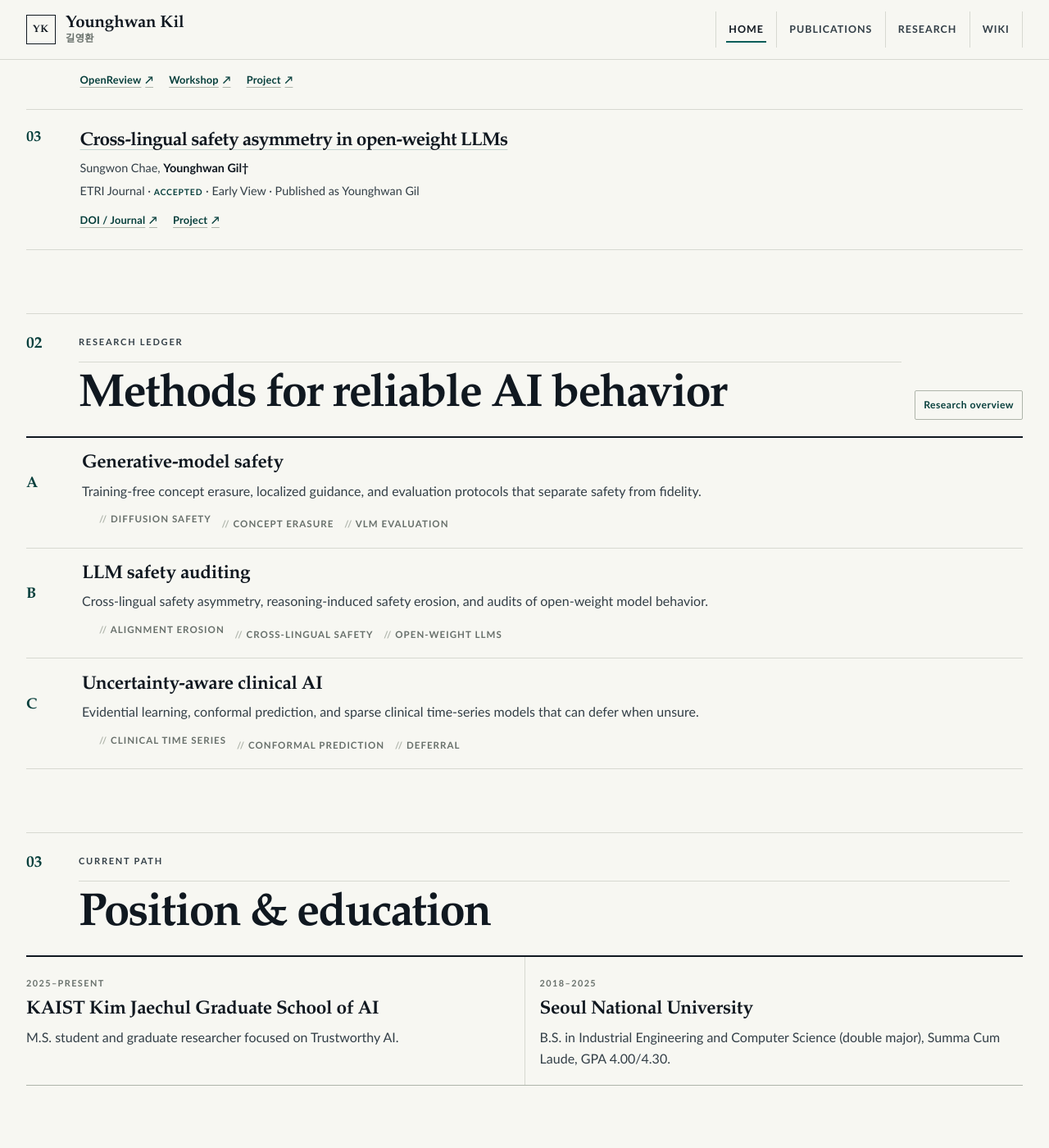
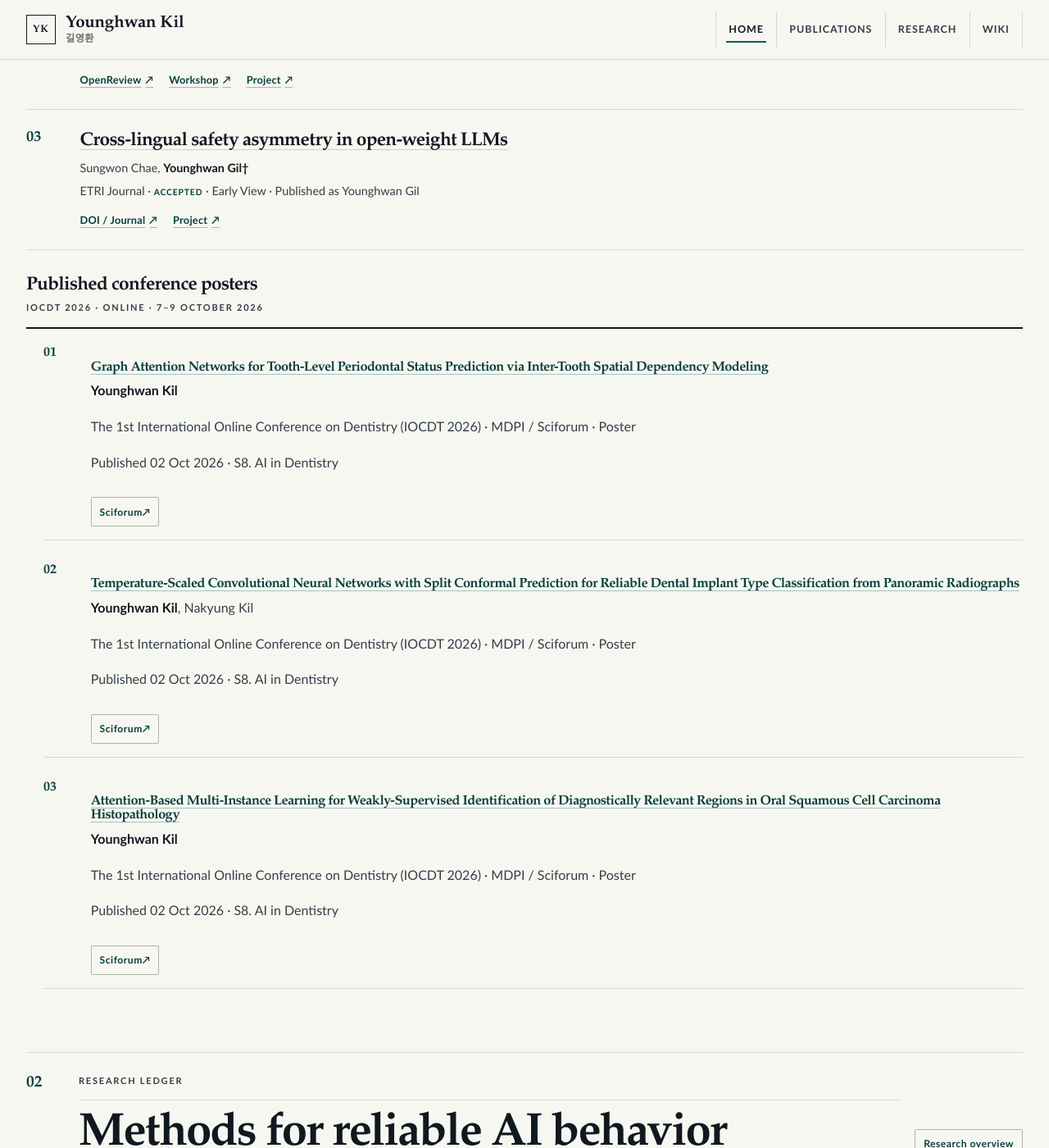
Before and after one commit to YounghwanKil/younghwan-kil, a Jekyll site: the page built from index.md, in a window 1280 px wide and 1400 px high, scrolled down 1270 px. Shown: the whole window at 82% size. Built offline with Jekyll 4.4.1, drawn with Linux system fonts in a browser that asks for light colours; some of the changed text lies outside the part shown.

Commit message:
Keep the public research record current without conflating posters and papers
Constraint: Preserve existing PDF URLs, author order, and unrelated local edits
Directive: Sciforum records are published conference posters, not MDPI journal articles
Tested: Jekyll build; 14 static regression tests; 3 browser audits across 14 routes and four viewports
Confidence: high
Scope-risk: narrow

```diff
--- /dev/null
+++ b/_data/conference_posters.yml
@@ -0,0 +1,47 @@
+# Published Sciforum conference poster records, not journal articles.
+# Public pages verified on 2026-10-03; withdrawn PerioEDL is intentionally excluded.
+- id: iocdt-periodontal-gat
+  title: "Graph Attention Networks for Tooth-Level Periodontal Status Prediction via Inter-Tooth Spatial Dependency Modeling"
+  authors:
+    - name: Younghwan Kil
+      self: true
+  venue: The 1st International Online Conference on Dentistry
+  venue_short: IOCDT 2026
+  publisher: MDPI / Sciforum
+  session: S8. AI in Dentistry
+  event_dates: 7–9 October 2026
+  status: Published
+  published_on: "2026-10-02"
+  type: Poster
+  url: https://sciforum.net/paper/34014
+
+- id: iocdt-implant-classification
+  title: "Temperature-Scaled Convolutional Neural Networks with Split Conformal Prediction for Reliable Dental Implant Type Classification from Panoramic Radiographs"
+  authors:
+    - name: Younghwan Kil
+      self: true
+    - name: Nakyung Kil
+  venue: The 1st International Online Conference on Dentistry
+  venue_short: IOCDT 2026
+  publisher: MDPI / Sciforum
+  session: S8. AI in Dentistry
+  event_dates: 7–9 October 2026
+  status: Published
+  published_on: "2026-10-02"
+  type: Poster
+  url: https://sciforum.net/paper/34015
+
+- id: iocdt-oral-histology-mil
+  title: "Attention-Based Multi-Instance Learning for Weakly-Supervised Identification of Diagnostically Relevant Regions in Oral Squamous Cell Carcinoma Histopathology"
+  authors:
+    - name: Younghwan Kil
+      self: true
+  venue: The 1st International Online Conference on Dentistry
+  venue_short: IOCDT 2026
+  publisher: MDPI / Sciforum
+  session: S8. AI in Dentistry
+  event_dates: 7–9 October 2026
+  status: Published
+  published_on: "2026-10-02"
+  type: Poster
+  url: https://sciforum.net/paper/34018
--- a/_data/publications.yml
+++ b/_data/publications.yml
@@ -14,7 +14,7 @@
   venue_short: NeurIPS 2026
   note: To appear
   links:
-    - label: PDF · Camera-ready
+    - label: PDF
       url: /assets/papers/ebsg-neurips-2026-camera-ready.pdf
     - label: OpenReview
       url: https://openreview.net/forum?id=kCWbL63oQy
--- /dev/null
+++ b/_includes/conference-posters.html
@@ -0,0 +1,12 @@
+{% assign poster_heading = include.heading_level | default: 3 %}
+<ol class="conference-list" role="list">
+  {% for poster in site.data.conference_posters %}
+  <li class="conference-poster" id="{{ poster.id | escape }}" data-status="published">
+    <h{{ poster_heading }} class="conference-title"><a href="{{ poster.url | escape }}">{{ poster.title | escape }}</a></h{{ poster_heading }}>
+    <p class="conference-authors">{% for author in poster.authors %}{% if author.self %}<strong>{{ author.name | escape }}</strong>{% else %}{{ author.name | escape }}{% endif %}{% unless forloop.last %}, {% endunless %}{% endfor %}</p>
+    <p class="conference-venue">{{ poster.venue | escape }} ({{ poster.venue_short | escape }}) · {{ poster.publisher | escape }} · {{ poster.type | escape }}</p>
+    <p class="conference-venue">{{ poster.status | escape }} <time datetime="{{ poster.published_on }}">{{ poster.published_on | date: "%d %b %Y" }}</time> · {{ poster.session | escape }}</p>
+    <a class="text-link" href="{{ poster.url | escape }}">Sciforum<span class="sr-only"> — {{ poster.title | escape }}</span> <span aria-hidden="true">↗</span></a>
+  </li>
+  {% endfor %}
+</ol>
--- a/index.md
+++ b/index.md
@@ -54,7 +54,7 @@ permalink: /
     <span class="index-strip__label">under review</span>
   </a>
   <a href="{{ '/wiki/publications/' | relative_url }}#conference-presentations">
-    <span class="index-strip__value">5</span>
+    <span class="index-strip__value">{{ site.data.conference_posters.size | plus: 5 }}</span>
     <span class="index-strip__label">presentations</span>
   </a>
   <a href="{{ '/wiki/research/' | relative_url }}">
@@ -86,6 +86,10 @@ permalink: /
       </li>
     </ol>
   {% endif %}
+
+  <h3 id="published-conference-posters">Published conference posters</h3>
+  <p class="page-kicker">IOCDT 2026 · Online · 7–9 October 2026</p>
+  {% include conference-posters.html heading_level=4 %}
 </section>
 
 <section class="home-section" aria-labelledby="research-areas">
--- a/wiki/publications.md
+++ b/wiki/publications.md
@@ -18,7 +18,7 @@ permalink: /wiki/publications/
 
 <div class="publication-summary">
   <span><strong>{{ site.data.publications.size }} papers</strong> / {{ accepted_papers.size }} accepted · {{ review_papers.size }} under review</span>
-  <span>5 conference presentations</span>
+  <span>{{ site.data.conference_posters.size | plus: 5 }} conference presentations</span>
   {% if site.openreview_url %}<a href="{{ site.openreview_url }}">OpenReview profile <span aria-hidden="true">↗</span></a>{% endif %}
 </div>
 
@@ -48,6 +48,9 @@ permalink: /wiki/publications/
   <span class="section-number" aria-hidden="true">03 /</span>
   <h2 id="conference-presentations">Conference presentations</h2>
 </div>
+
+<p class="page-kicker">International · IOCDT 2026 · Online · 7–9 October 2026</p>
+{% include conference-posters.html %}
 
 <p class="page-kicker">International · HealthAI 2026 · Prague</p>
 <ol class="conference-list" role="list">
@@ -89,4 +92,5 @@ permalink: /wiki/publications/
 - **LLM safety auditing:** Cross-lingual safety asymmetry, Reasoning Reshapes Safety Profiles
 - **Efficient learning with physical nonlinearities:** Placement over Device Diversity
 - **Uncertainty-aware clinical AI:** DATAN, T2D detection, set-based temporal attention
+- **Dental AI:** tooth-level periodontal graph learning, conformal implant classification, oral histopathology MIL
 - **Industrial-engineering / OR roots:** queuing, sequential agents
```
Also changed, not shown: tests/test_site.py (+35 -1 lines), wiki/projects/ebsg.md (+1 -1 lines).
